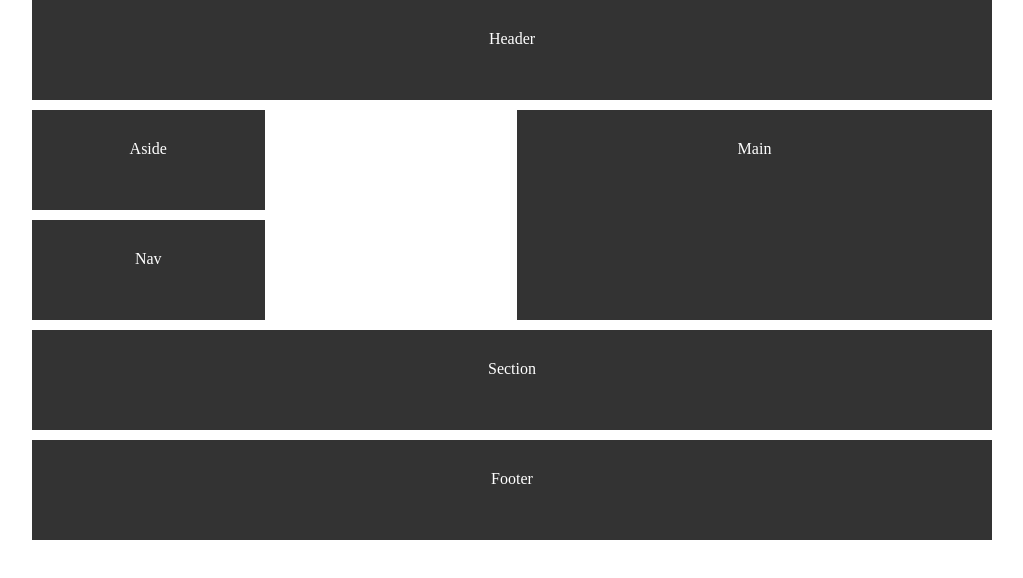
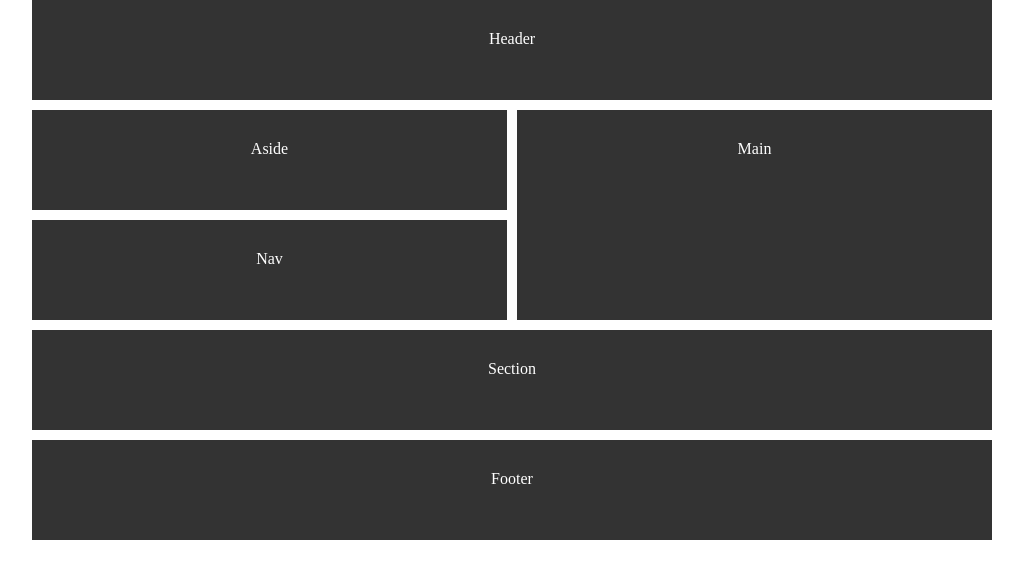
Before and after one commit to g-uberman/ninja-grid-course, a plain HTML site: page index.html in a window 1280 px wide. Shown: the whole page, without its empty margins (128-1151 px from the left). Drawn offline with Linux system fonts and the light colour scheme.

Commit message:
responsive grid example

```diff
--- a/index.html
+++ b/index.html
@@ -4,13 +4,13 @@
 <head>
 	<title>Using CSS Grid</title>
 	<style>
-		body{
+		body {
 			color: #fff;
 			font-family: 'Nunito Semibold';
 			text-align: center;
 			margin: 0;
 		}
-		#content{
+		#content {
 				display: grid;
 				grid-template-columns: repeat(4, 1fr);
 				grid-auto-rows: minmax(100px, auto);
@@ -18,32 +18,57 @@
 				margin: 0 auto;
 				grid-template-areas:
 					"header header header header"
-			"aside . main main"
-			"nav . main main"
+					"footer footer footer footer"
+					"main main main main"
+					"main main main main"
+					"aside aside nav nav"
+					"section section section section"
+					"section section section section";
+				grid-gap: 10px;
+			}
+		@media screen and (min-width: 768px) {
+			#content {
+				display: grid;
+				grid-template-columns: repeat(4, 1fr);
+				grid-auto-rows: minmax(100px, auto);
+				max-width: 960px;
+				margin: 0 auto;
+				grid-template-areas:
+					"header header header header"
+					"aside aside main main"
+					"nav nav main main"
 					"section section section section"
 					"footer footer footer footer";
 				grid-gap: 10px;
 			}
-		#content > *{
+		}
+
+		#content>* {
 			background: #333;
 			padding: 30px;
 		}
-		header{
+
+		header {
 			grid-area: header;
 		}
-		main{
+
+		main {
 			grid-area: main;
 		}
-		section{
+
+		section {
 			grid-area: section;
 		}
-		aside{
+
+		aside {
 			grid-area: aside;
 		}
-		nav{
+
+		nav {
 			grid-area: nav;
 		}
-		footer{
+
+		footer {
 			grid-area: footer;
 		}
 	</style>
```
Lines whose indentation alone changed are shown as unchanged.
